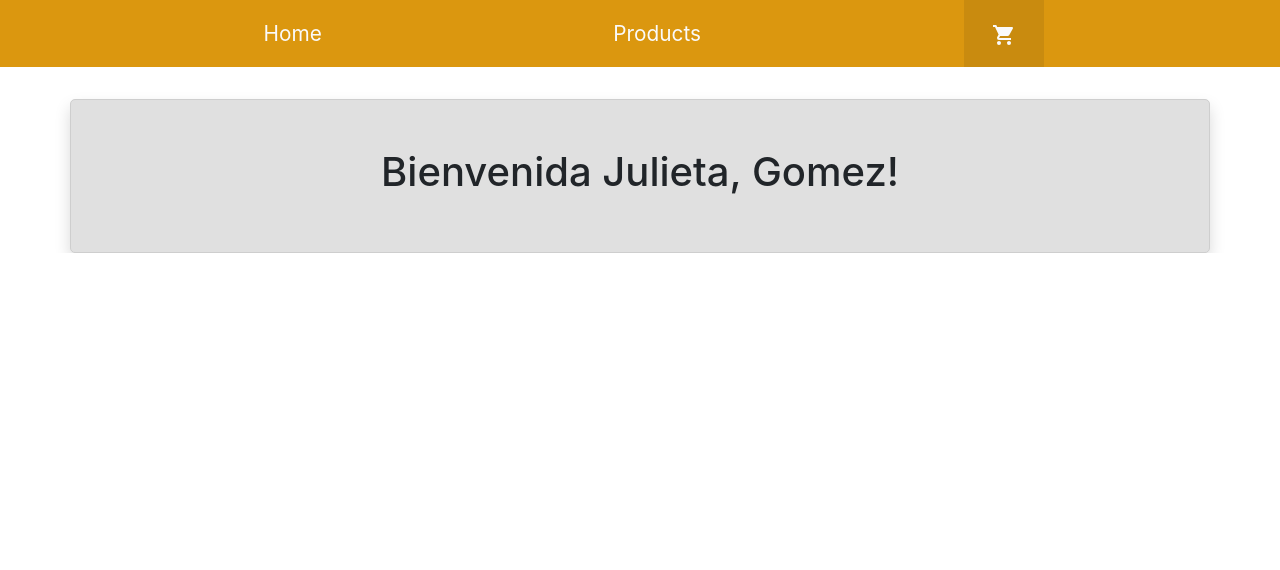
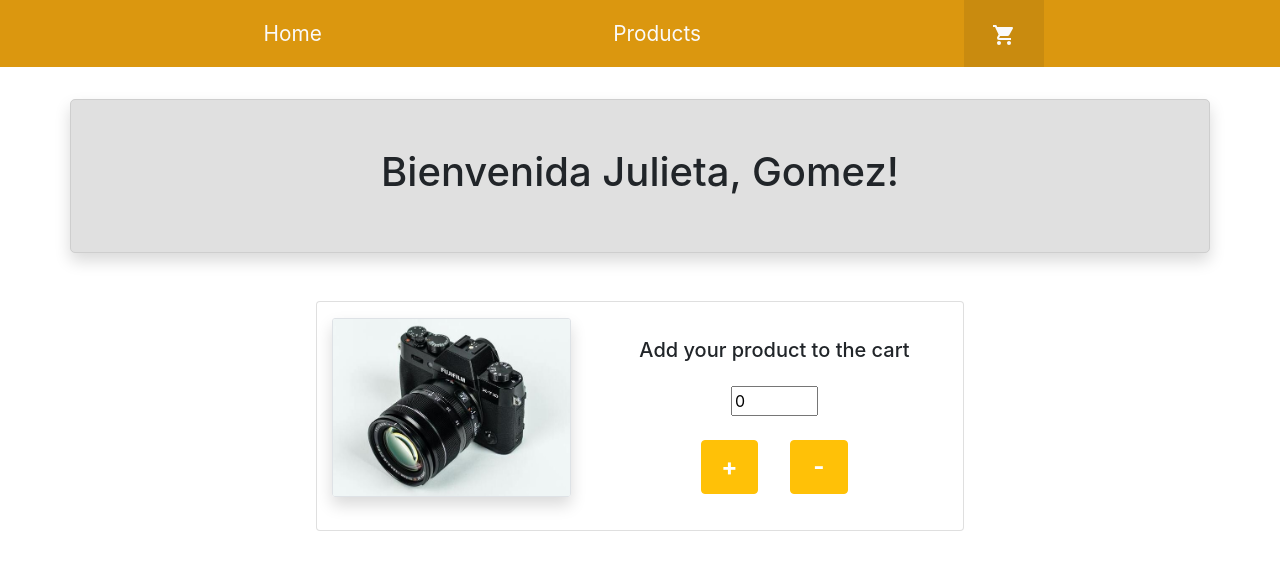
Before and after one commit to Histamina/Kamerex, a React (Create React App) app: page /cart in a window 1280 px wide. Shown: the top 570 px of the page. Built offline with nearby package versions, Linux system fonts and the light colour scheme.

Commit message:
Adding cart component

```diff
--- a/src/App.js
+++ b/src/App.js
@@ -4,6 +4,7 @@ import './App.css';
 import './Assets/scss/styles.scss';
 import { BrowserRouter, Route } from 'react-router-dom';
 import Greetings from './Components/Home/Home';
+import Counter from './Components/Counter/Counter';
 
 function App() {
   return (
@@ -22,6 +23,7 @@ function App() {
         </Route>
       </switch>
       <Greetings name="Julieta" lastName="Gomez"></Greetings>
+      <Counter />
     </BrowserRouter>
     </body>
   );
--- /dev/null
+++ b/src/Components/Counter/Counter.js
@@ -0,0 +1,59 @@
+import React from 'react';
+import './Counter.scss';
+import 'bootstrap/dist/css/bootstrap.min.css';
+import cartCamera from './cartCamera.jpg';
+
+class Counter extends React.Component {
+    constructor() {
+        super();
+        this.state = {
+            counter : 0,
+            currentValue: 0
+        }
+    }
+
+    onAdd = (event) => {
+        let currentValue = event.target.value;
+        this.setState({currentValue});
+    }
+
+    increment = () => {
+        if(this.state.counter < 10) {
+            let counter = this.state.counter +1;
+            this.setState({counter});
+        }
+    }
+
+    decrement = () => {
+        if(this.state.counter > 0) {
+            let counter = this.state.counter -1;
+            this.setState({counter});
+        }
+    }
+
+    render() {
+        return (
+            <div className="container my-5">
+                <div className="row no-gutters justify-content-center">
+                    <div className="card card-Wrapper col-md-7 py-3 d-flex flex-row justify-content-center">
+                        <div className="col-md-5">
+                            <img src={cartCamera} className="card-img img-fluid shadow border" alt="Camera to buy"  height="250" />
+                        </div>
+                        <div className="col-md-7">
+                            <div className="card-body">
+                                <h5 className="card-title text-center">Add your product to the cart</h5>
+                                <input className="card-inputValue d-flex mx-auto my-4" type="number"  min="0" max="15" onAdd={this.onAdd} value={this.state.counter} />
+                                <div className="button-Wrapper d-flex justify-content-center">
+                                    <button type="button" className="btn btn-warning d-inline-block mx-3 button-style" onClick={this.increment}>+</button>
+                                    <button type="button" className="btn btn-warning d-inline-block mx-3 button-style decrement-button" onClick={this.decrement}>-</button>
+                                </div>
+                            </div>
+                        </div>
+                    </div>
+                </div>
+            </div>
+        );
+    };
+};
+
+export default Counter;
--- /dev/null
+++ b/src/Components/Counter/Counter.scss
@@ -0,0 +1,10 @@
+.button-style {
+    color: rgb(255, 255, 255);
+    font-size: 1.5rem;
+    font-weight: bold;
+    padding: 0.5rem 1.2rem;
+}
+
+.decrement-button {
+    padding: 0.5rem 1.4rem;
+}
```
Also changed, not shown: src/Components/Counter/cartCamera.jpg (added), 1 other file (tests, documents, lock files or other folders).
